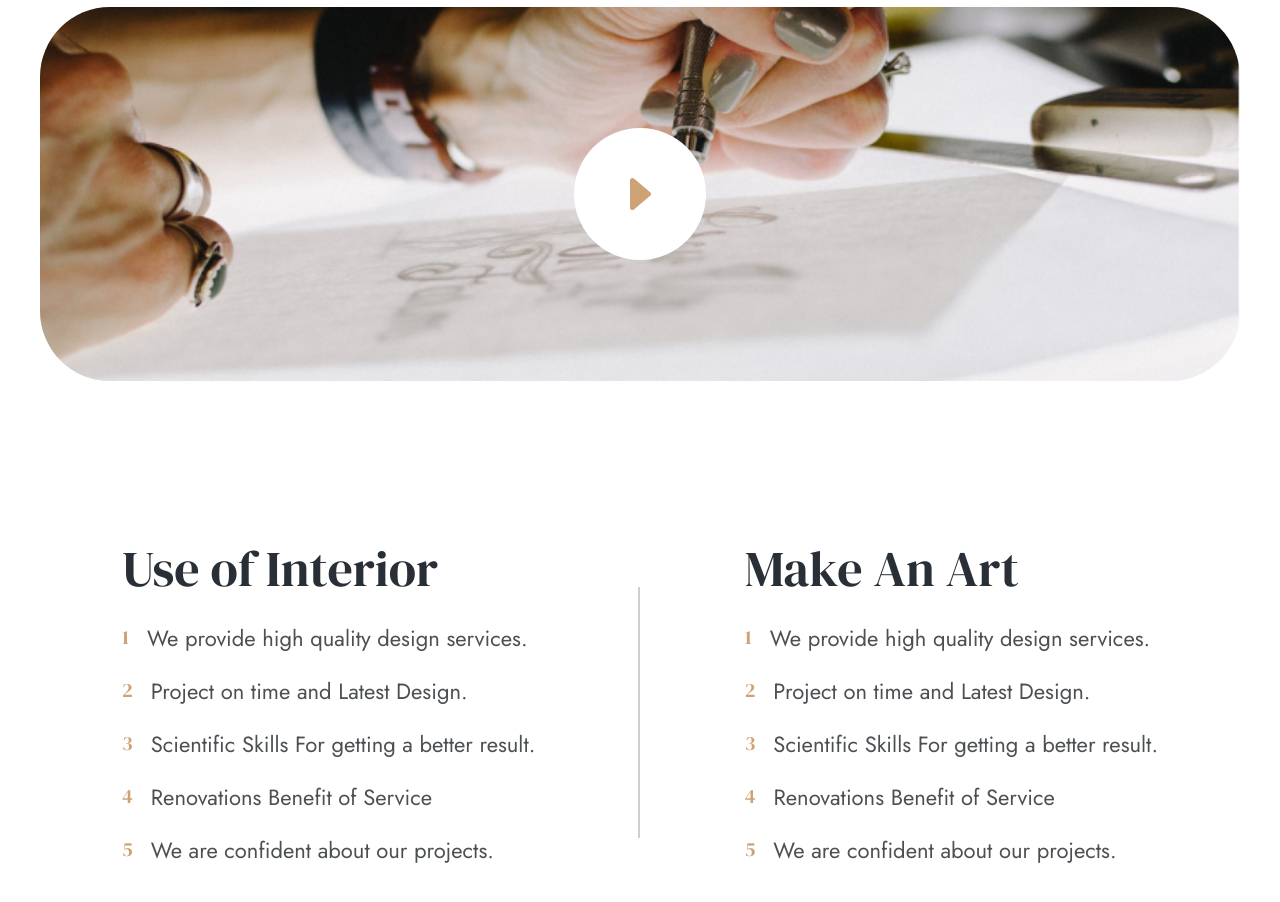
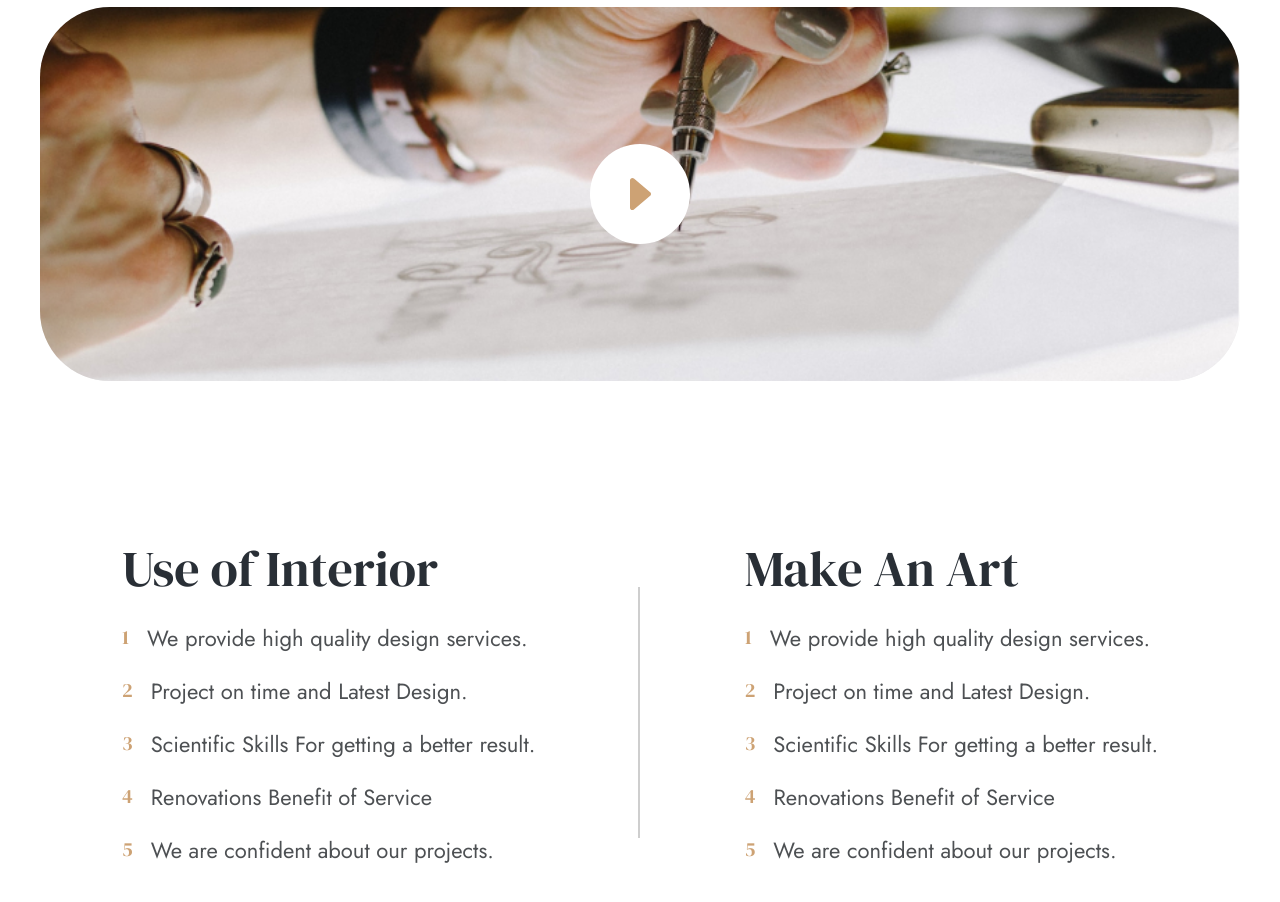
Before and after one commit to Lukas-Daugela/React-Vite-Interno, a React (Vite) app: page /services/2d-3d-Art in a window 1280 px wide. Shown: the part 1580-2482 px from the top of the page. Built offline with nearby package versions, Linux system fonts and the light colour scheme.

Commit message:
Added and implemented size animation mixin

```diff
--- a/src/components/SectionProjectDetailsImage/SectionProjectDetailsImage.module.scss
+++ b/src/components/SectionProjectDetailsImage/SectionProjectDetailsImage.module.scss
@@ -13,8 +13,7 @@
   width: 100%;
 
   &:hover &__icon {
-    height: 50%;
-    width: 50%;
+    @include size-animation(3.7rem, $seconds: 0.7s);
   }
 
   @include media-query('md') {
--- a/src/components/SectionServiceVideo/SectionServiceVideo.jsx
+++ b/src/components/SectionServiceVideo/SectionServiceVideo.jsx
@@ -26,7 +26,7 @@ export default function SectionServiceVideo({ thumbnail, videoUrl, blurhash }) {
       <button onClick={handleModalOpen} className={cn('modal-button')}>
         <CustomLazyLoadImage blurhash={blurhash} imgUrl={thumbnail} />
         <div className={cn('modal-button__play-icon-container')}>
-          <VideoPlayIcon />
+          <VideoPlayIcon className={cn('modal-button__icon')} />
         </div>
       </button>
       {isOpen && (
--- a/src/components/SectionServiceVideo/SectionServiceVideo.module.scss
+++ b/src/components/SectionServiceVideo/SectionServiceVideo.module.scss
@@ -1,4 +1,8 @@
 @import '../../sass/mixins/index';
+
+.modal-button__icon {
+  transition: width 0.2s linear, height 0.2s linear;
+}
 
 .modal-button {
   border: unset;
@@ -8,6 +12,10 @@
   padding: 0;
   position: relative;
   width: 100%;
+
+  &:hover &__icon {
+    @include size-animation(2.1rem, 3.2rem, 0.7s);
+  }
 
   @include media-query('md') {
     height: 37.4rem;
@@ -25,10 +33,5 @@
     width: 10rem;
 
     @include flex-center;
-
-    @include media-query('xl') {
-      height: 13.2rem;
-      width: 13.2rem;
-    }
   }
 }
--- a/src/sass/mixins/animations.scss
+++ b/src/sass/mixins/animations.scss
@@ -11,3 +11,19 @@
 @mixin arrow-slide-animation($seconds) {
   animation: slide $seconds ease-in-out;
 }
+
+@mixin size-animation($width, $height: $width, $seconds) {
+  @keyframes size {
+    50% {
+      height: 50%;
+      width: 50%;
+    }
+
+    100% {
+      height: $height;
+      width: $width;
+    }
+  }
+
+  animation: size $seconds linear;
+}
```
